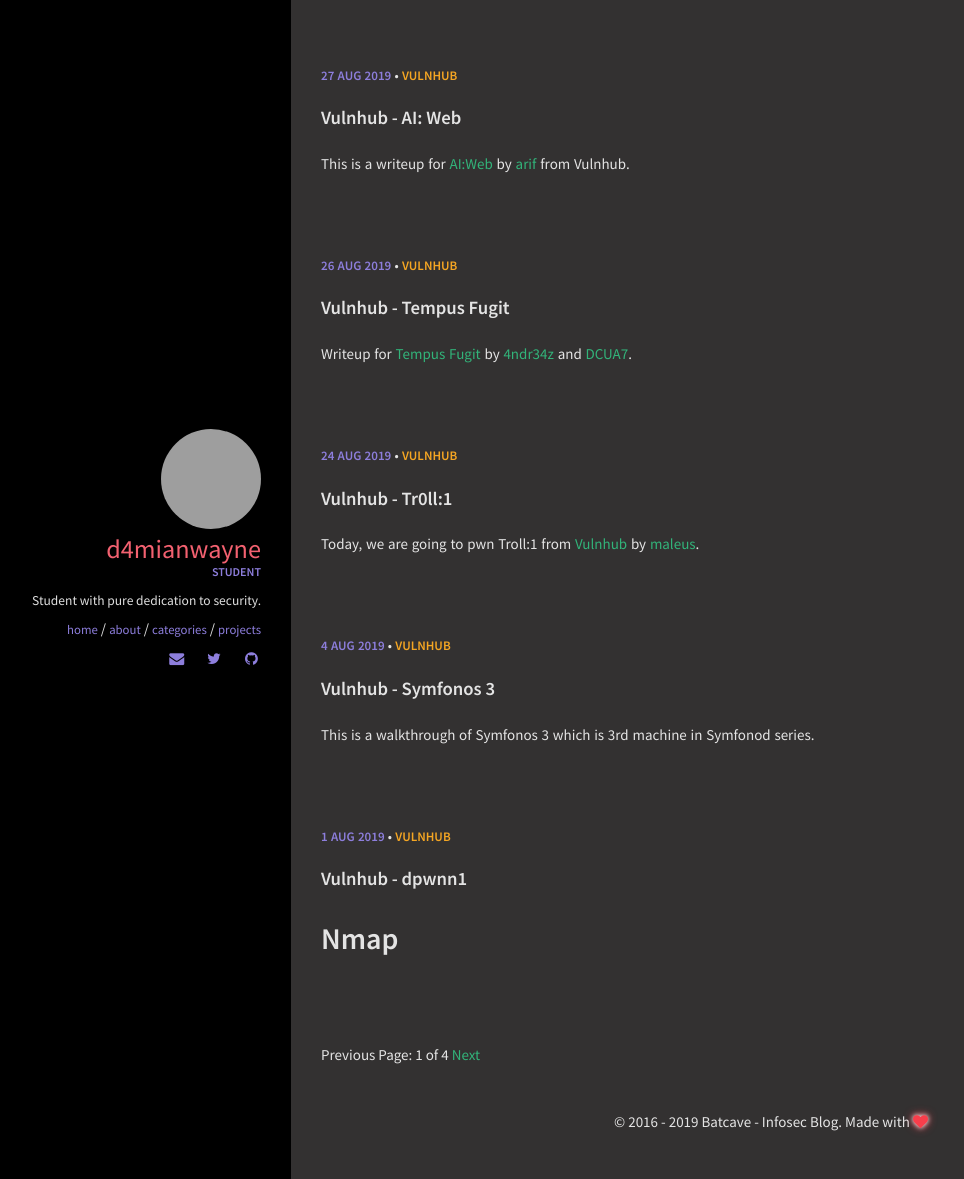
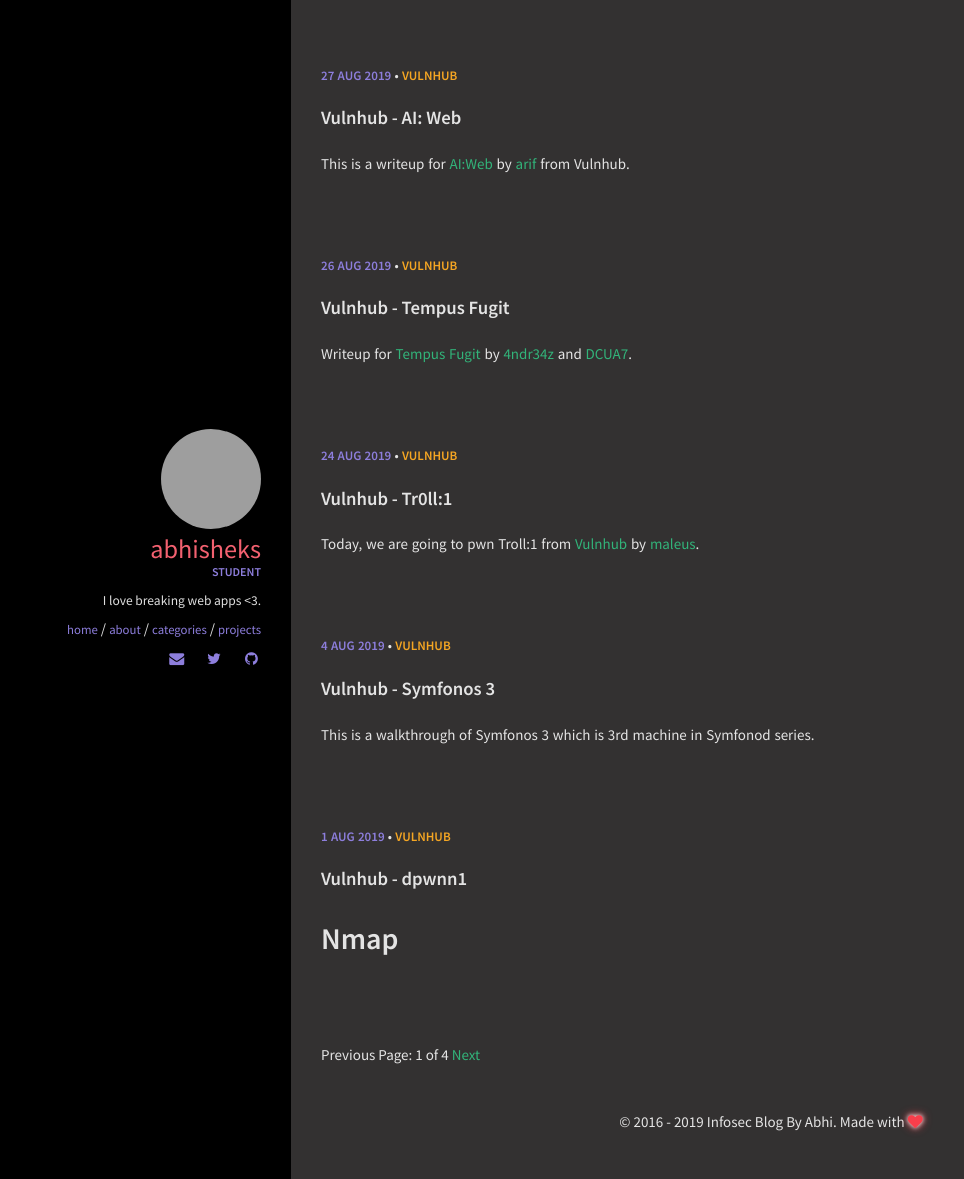
Before and after one commit to abhiabhi2306/abhiabhi2306.github.io, a Jekyll site: the page built from index.html, in a window 1280 px wide. Shown: the whole page, without its empty margins (29-993 px from the left). Built offline with Jekyll 4.4.1, drawn with Linux system fonts in a browser that asks for light colours; the list of posts is cut into pages by our own code.

Commit message:
Update _config.yml

```diff
--- a/_config.yml
+++ b/_config.yml
@@ -3,10 +3,10 @@
 # Site wide configuration
 ####################################
 #
-title: Batcave - Infosec Blog
-email: dubeyayushmanrobin@protonmail.com
-description: Student with pure dedication to security.
-#url: https://www.rootnetsec.com
+title: Infosec Blog By Abhi
+email: abhiabhi2306@gmail.com
+description: I love breaking web apps <3
+#url: https://abhiabhi2306.github.io
 baseurl: ""
 keywords: ["blog", "jekyll"]
 
@@ -40,14 +40,14 @@ kramdown:
 ####################################
 #
 owner:
-  name: d4mianwayne
+  name: abhisheks
   avatar: Robin.jpg
   job: "Student"
-  bio: "Student with pure dedication to security."
-  email: dubeyayushmanrobin@protonmail.com
+  bio: "I love breaking web apps <3."
+  email: abhiabhi2306@gmail.com
   disqus-shortname:
-  twitter: d4mianwayne
-  facebook: #username
+  twitter: abhiabhi2306
+  facebook: ab2op4u
   google:
     plus: #username
     analytics: UA-144686323-1
@@ -55,7 +55,7 @@ owner:
     ad-client:
     ad-slot:
   bing-verify:
-  github: d4mianwayne
+  github: abhiabhi2306
   gitlab: #username
   stackoverflow: #123456/username   from a "http://stackoverflow.com/users/123456/username" link
   linkedin: #username
@@ -75,4 +75,4 @@ owner:
   500px: #username
   codepen: #username
   reddit:
-  telegram: d4mianwayne
+  telegram: abhi900600
```
